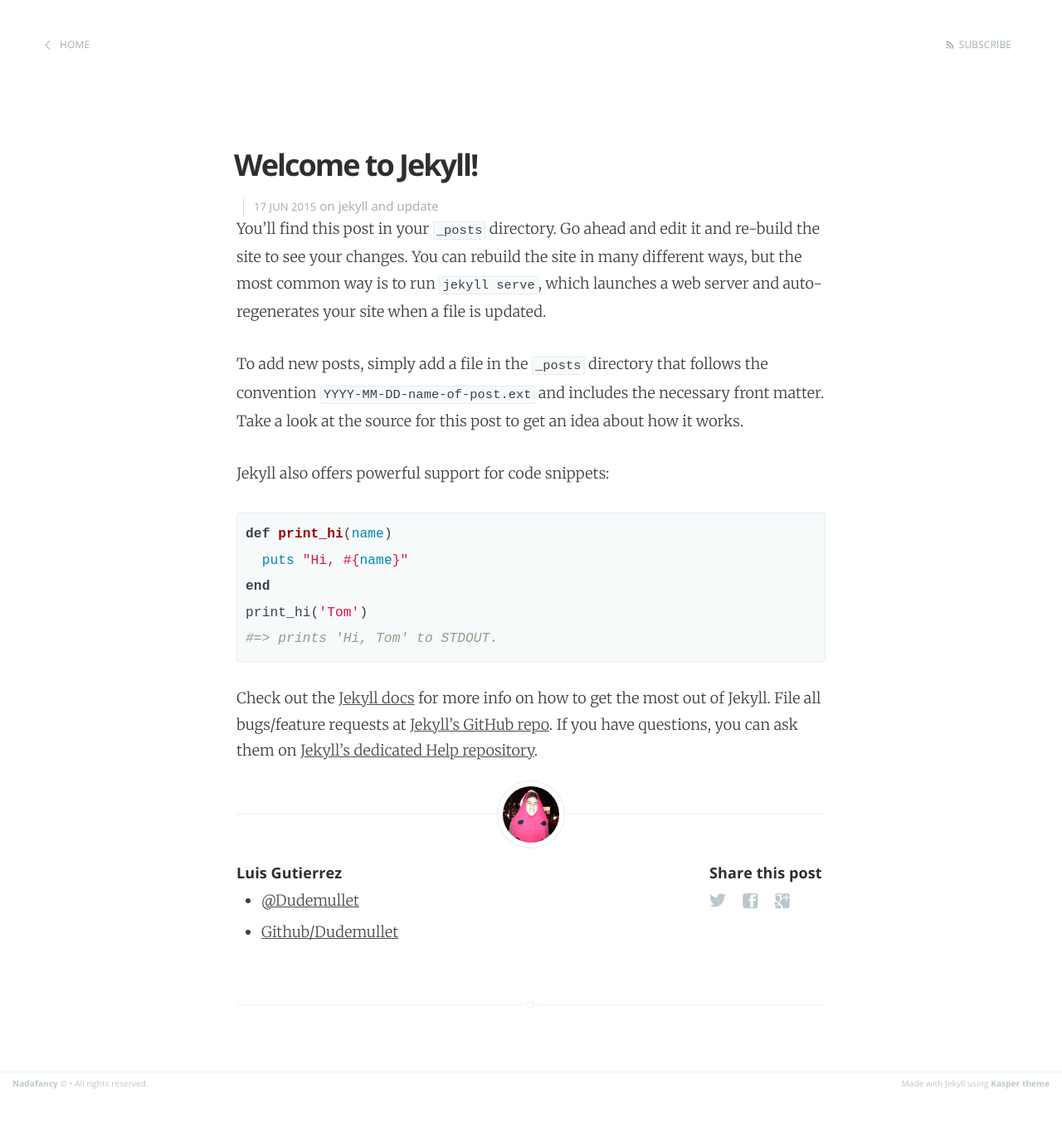
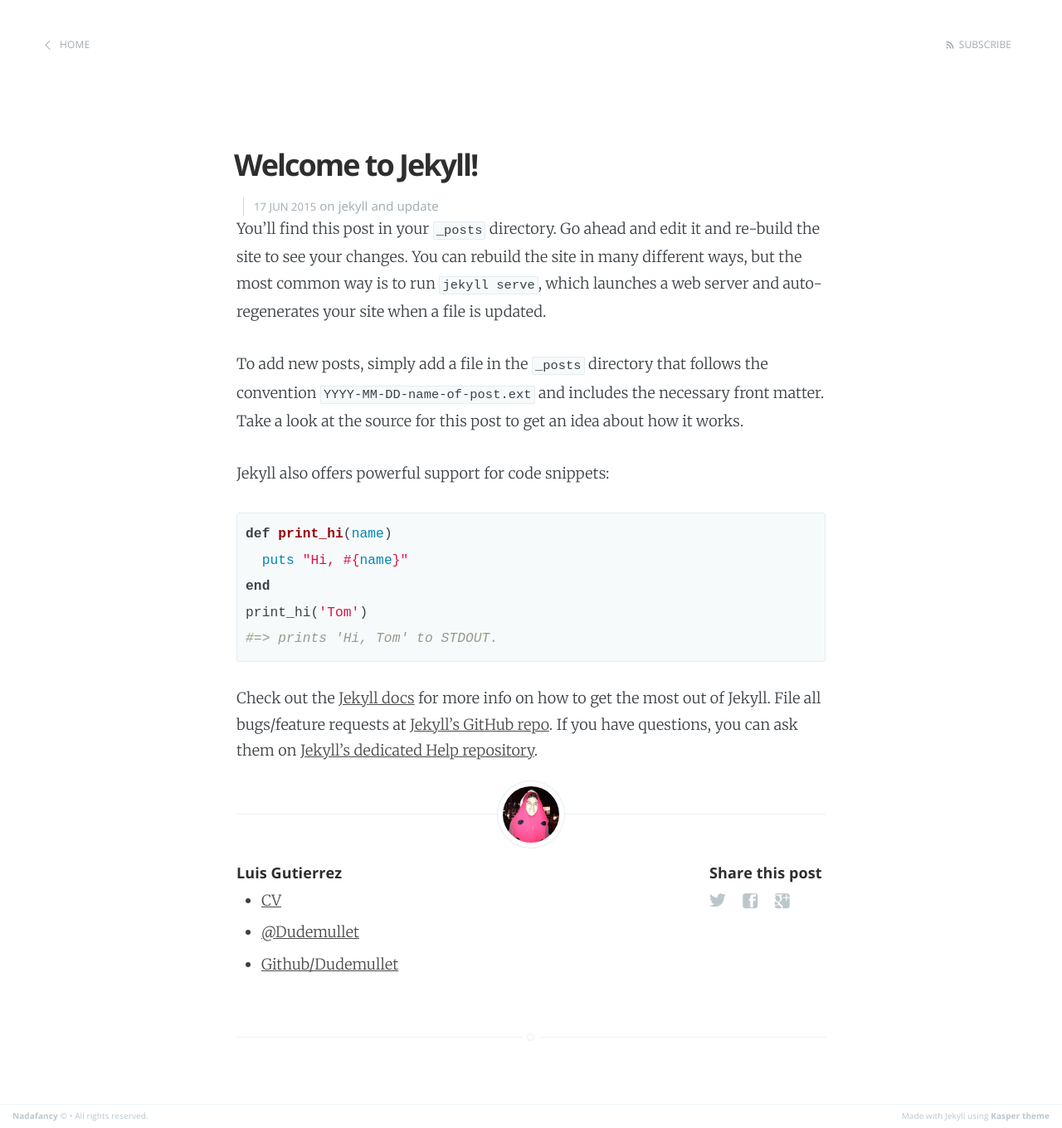
Before and after one commit to Dudemullet/dudemullet.github.io, a Jekyll site: the page built from _posts/2015-06-17-welcome-to-jekyll.markdown, in a window 1280 px wide. Shown: the whole page at 83% size. Built offline with Jekyll 4.4.1, drawn with Linux system fonts in a browser that asks for light colours; before the commit the page ends 1321 px from its top, so only the background shows below that.

Commit message:
Adds the cv area to the posts

```diff
--- a/_layouts/post.html
+++ b/_layouts/post.html
@@ -75,6 +75,9 @@
                     <!-- Author Bio -->
                   <ul>
                     <li>
+                      <a href="{{ site.siteurl }}/cv/">CV</a>
+                    </li>
+                    <li>
                       <a href="https://twitter.com/{{site.twitter_username}}">@Dudemullet</a>
                     </li>
                     <li>
```
